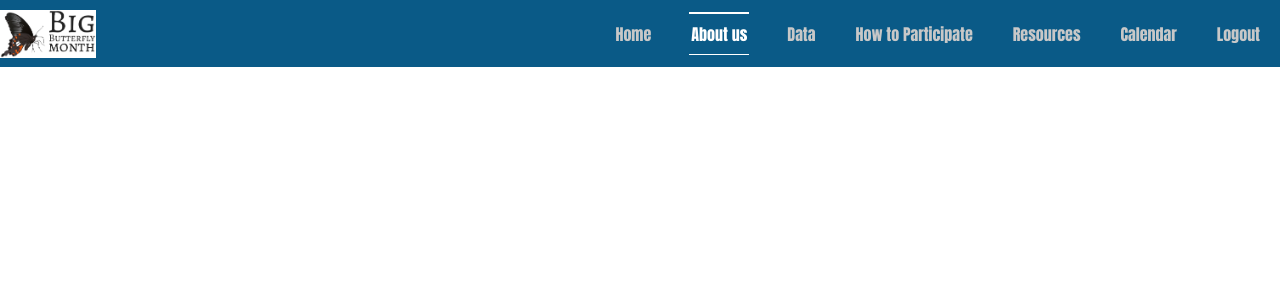
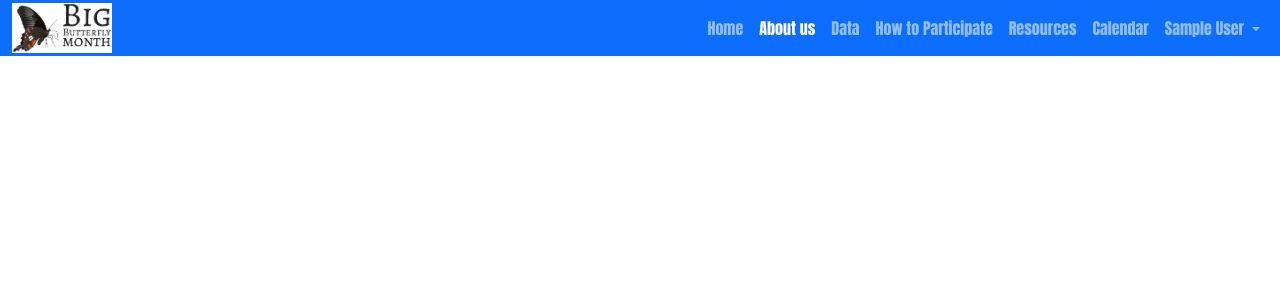
Before and after one commit to atree-rohit/bbm_23, a Laravel app: page /about in a window 1280 px wide. Shown: the top 300 px of the page. Run offline with Laravel 10, Linux system fonts and the light colour scheme; the visitor is signed in with stand-in values (Sample User, id 1); style sheets or scripts are compiled from the project's sources; parts of the project's set-up code (start-up, migrations or seed data) failed here and were passed over.

Commit message:
bootstrap nav

```diff
--- a/resources/css/app.css
+++ b/resources/css/app.css
@@ -22,81 +22,14 @@ body.modal-open{
     overflow: hidden;
 }
 
-nav{
-    display: flex;
-    justify-content: space-between;
-    background-color: var(--primary);
+nav .navbar-brand{
+    position: absolute;
 }
-nav .logo{
-    display: grid;
-    justify-content: center;
-    align-items: center;
+.navbar-brand img{
+    position: relative;
 }
 
-nav ul.navigation{
-    margin: 0;
+.main-container{
+    max-width: 100%;
+    overflow: auto;
 }
-.logo{
-    width: 7.5%;
-}
-
-.logo img{
-    width: 100%;
-    max-height: 60px;
-}
-
-ul.navigation{
-    max-width: 65rem;
-    list-style: none;
-    display:flex;
-    justify-content: space-around;
-    align-items:baseline;
-}
-ul.navigation li{
-    border-radius: .33rem;
-    padding: .25rem 1rem;
-    margin: auto 0.125rem;
-    transition: all var(--transition-time);
-}
-ul.navigation li a{
-    text-decoration: none;
-    color: var(--primary-text);
-    white-space: nowrap;
-    transition: all var(--transition-time);
-}
-
-ul.navigation li a::before,
-ul.navigation li a::after{
-    content: "";
-    display:block;
-    height: 0rem;
-}
-
-ul.navigation li.active a{
-    color: var(--active-clr);
-}
-ul.navigation li.active a::before,
-ul.navigation li.active a::after,
-ul.navigation li:hover a::before,
-ul.navigation li:hover a::after
-{
-    width: 100%;
-    height: .1rem;
-    margin: 0.5rem 0;
-    transition: all var(--transition-time);
-}
-ul.navigation li.active a::before,
-ul.navigation li.active a::after{
-    background-color: var(--active-clr);
-}
-
-ul.navigation li:hover a{
-    color: yellow;
-}
-ul.navigation li a span{
-    padding: 1rem 0.125rem;
-}
-ul.navigation li:hover a::before,
-ul.navigation li:hover a::after{
-    background-color: yellow;
-}
--- a/resources/views/layouts/nav.blade.php
+++ b/resources/views/layouts/nav.blade.php
@@ -28,10 +28,16 @@
         ]
     ];
     if(auth()->user()){
-        $links[] = [
-            "id" => 7,
+        $auth_links = [
+            [
+                "id" => 0,
+                "label" => "Manage Users",
+                "link" => "/manage-users"
+            ],[
+                "id" => 1,
                 "label" => "Logout",
                 "link" => "/logout"
+            ]
         ];
     }
     $current_path = "/";
@@ -41,24 +47,42 @@
         }
     }
     if($current_path == "/"){
-        if($path == "register" || $path == "logout"){
-            $current_path = "/login";
+        if($path == "register" || $path == "register" || $path == "manage-users" || $path == "logout"){
+            $current_path = "auth";
         }
     }
 @endphp
-<nav>
 
-
-    <div class="logo">
-        <img src="./img/bbm_logo.png" alt="">
-    </div>
-    <ul class="navigation">
+<nav class="navbar navbar-expand-lg navbar-dark bg-primary">
+    <div class="container-fluid">
+        <a class="navbar-brand" href="#">
+            <img src="./img/bbm_logo.png" alt="" height="50">
+        </a>
+        <button class="navbar-toggler ms-auto" type="button" data-bs-toggle="collapse" data-bs-target="#navbarSupportedContent" aria-controls="navbarSupportedContent" aria-expanded="false" aria-label="Toggle navigation">
+            <span class="navbar-toggler-icon"></span>
+        </button>
+        <div class="collapse navbar-collapse" id="navbarSupportedContent">
+            <ul class="navbar-nav ms-auto mb-2 mb-lg-0">
                 @foreach($links as $link)
-        <li @if($current_path == $link['link']) class='active' @endif>
-            <a href="{{$link['link']}}">
-                <span>{{$link["label"]}}</span>
+                    <li class="nav-item text-end">
+                        <a class="nav-link @if($current_path == $link['link']) active @endif" aria-current="page" href="{{$link['link']}}">
+                            {{$link["label"]}}
                         </a>
                     </li>
                 @endforeach
+                @if(auth()->user())
+                    <li class="nav-item dropdown text-end">
+                        <a class="nav-link dropdown-toggle @if($current_path == 'auth') active @endif" href="#" id="navbarDropdown" role="button" data-bs-toggle="dropdown" aria-expanded="false">
+                        {{auth()->user()->name}}
+                        </a>
+                        <ul class="dropdown-menu" aria-labelledby="navbarDropdown">
+                            @foreach($auth_links as $link)
+                                <li><a class="dropdown-item" href="{{$link['link']}}">{{$link['label']}}</a></li>
+                            @endforeach
                         </ul>
+                    </li>
+                @endif
+        </ul>
+      </div>
+    </div>
   </nav>
```
Lines whose indentation alone changed are shown as unchanged.
